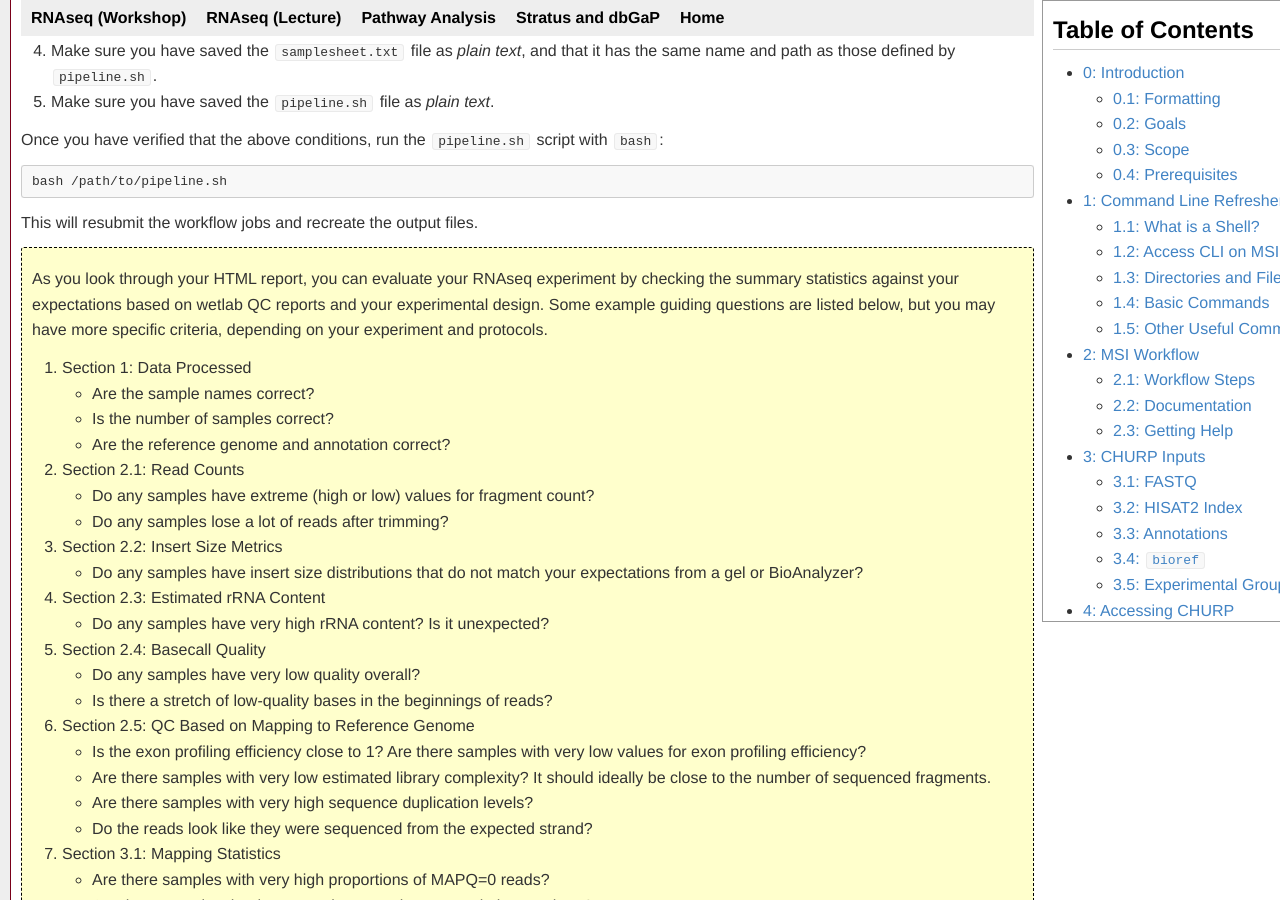
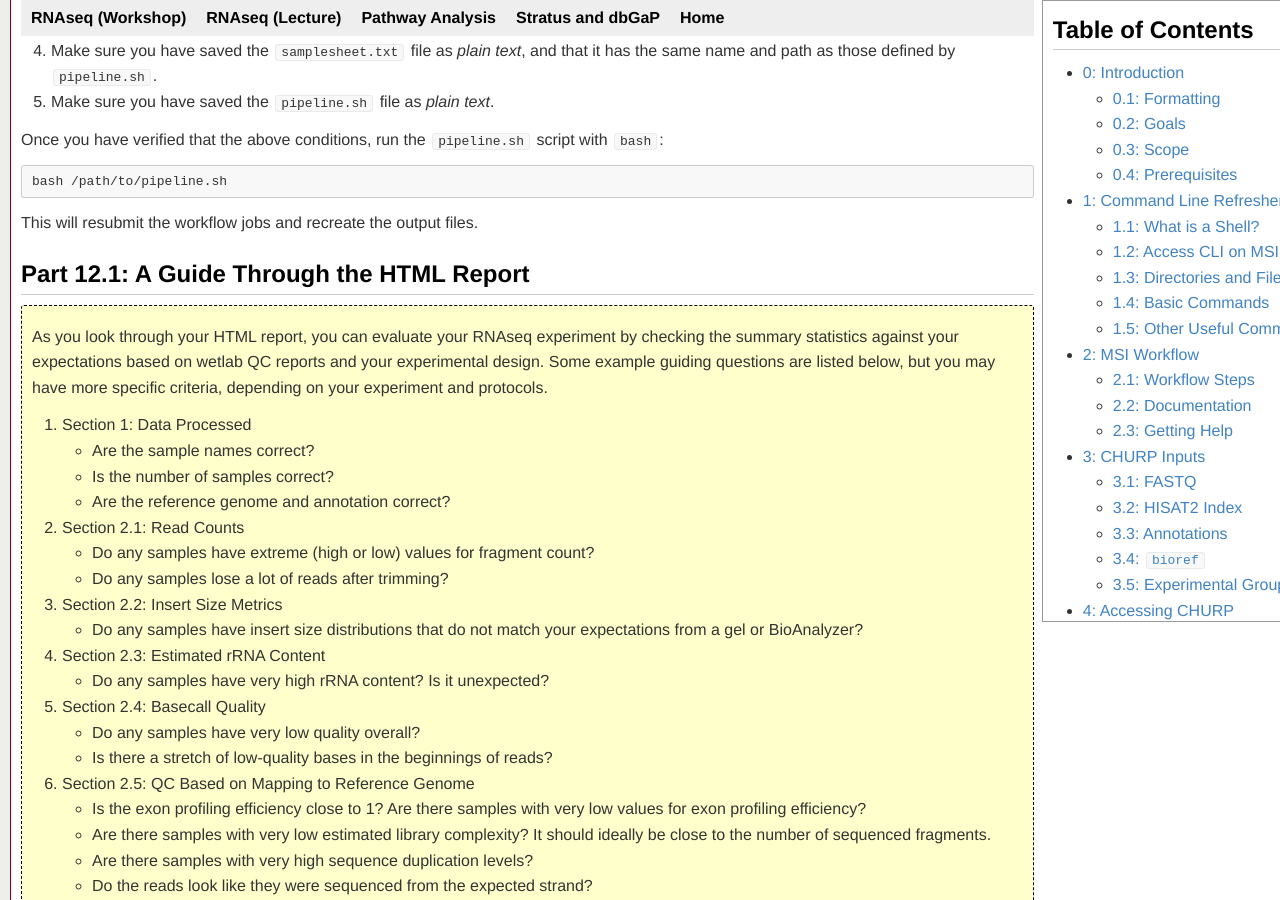
Before and after one commit to msi-ris/Tutorials, a Jekyll site: the page built from rnaseq_cmd.md, in a window 1280 px wide and 900 px high, scrolled down 32839 px. Built offline with Jekyll 4.4.1, drawn with Linux system fonts in a browser that asks for light colours.

Commit message:
Update RNAseq

```diff
--- a/rnaseq_cmd.md
+++ b/rnaseq_cmd.md
@@ -2020,6 +2020,7 @@ bash /path/to/pipeline.sh
 
 This will resubmit the workflow jobs and recreate the output files.
 
+## <a name="12.1"></a>Part 12.1: A Guide Through the HTML Report
 <div class="info" markdown="1">
 
 As you look through your HTML report, you can evaluate your RNAseq experiment
```
